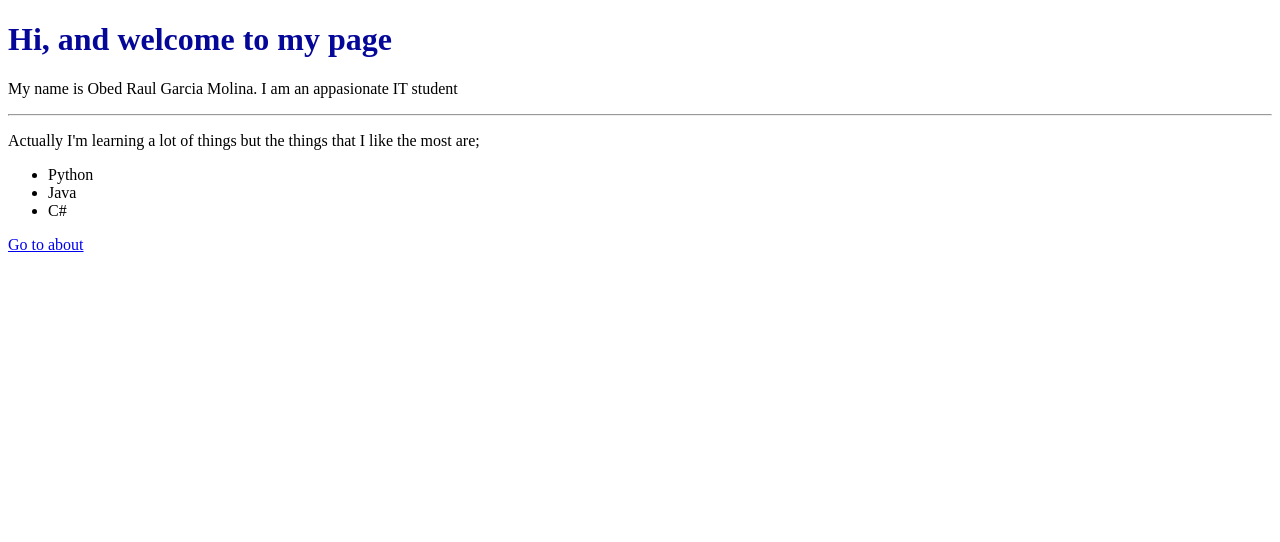
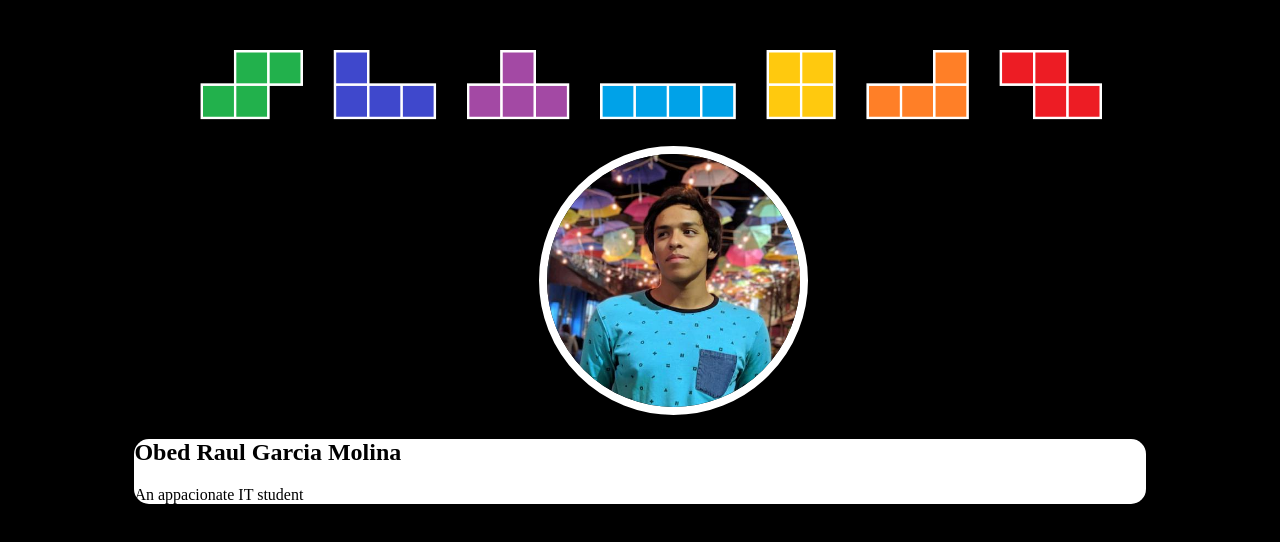
Before and after one commit to ObedGarcia64/myPage, a plain HTML site: page index.html in a window 1280 px wide. Drawn offline with Linux system fonts and the light colour scheme.

Commit message:
image and color added

```diff
--- a/index.html
+++ b/index.html
@@ -5,20 +5,19 @@
     <meta http-equiv="X-UA-Compatible" content="IE=edge">
     <meta name="viewport" content="width=device-width, initial-scale=1.0">
     <link rel="stylesheet" href="indexcss.css">
-    <title>Obed Garia's page</title>
+    <title>Raul Molina</title>
 </head>
 <body>
-    <h1>Hi, and welcome to my page</h1>
-    <p>My name is Obed Raul Garcia Molina. I am an appasionate IT student</p>
-    <hr>
-    <p>Actually I'm learning a lot of things but the things that I like the most are;</p>
 
-    <ul>
-        <li>Python</li>
-        <li>Java</li>
-        <li>C#</li>
-    </ul>
+    <img src="wallpaper.png" alt="tetris wallpaper" title="tetris wallpaper" class="wallpaper">
 
-    <a href="about.html">Go to about</a>
+    <img src="profile-picture.jpg" alt="profilePic" title="My profile picture" class="profilePicture">
+
+    <div class="principal">
+        <h2>Obed Raul Garcia Molina</h2>
+
+        <p>An appacionate IT student</p>
+    </div>
+
 </body>
 </html>
--- a/indexcss.css
+++ b/indexcss.css
@@ -1,3 +1,21 @@
-h1{
-    color: rgb(5, 7, 152);
+body{
+    background-color: black;
 }
+.wallpaper{
+    width: 90%;
+    margin: -20% 0% 0% 6%;
+}
+
+.profilePicture{
+    width: 20%;
+    height: auto;
+    border-radius: 360%;
+    border: solid white 8px;
+    margin: -20% 0% 0% 42%;
+}
+.principal{
+    background-color: white;
+    width: 80%;
+    margin: 0% 0% 0% 10%;
+    border-radius: 15px;
+}
```
Also changed, not shown: profile-picture.jpg (added), wallpaper.png (added).
